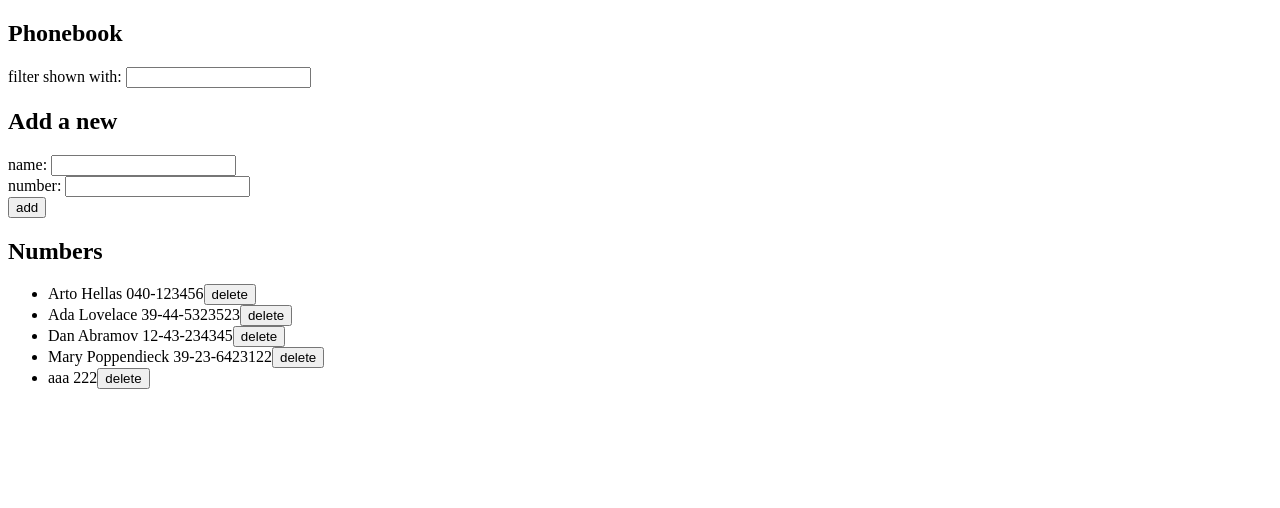
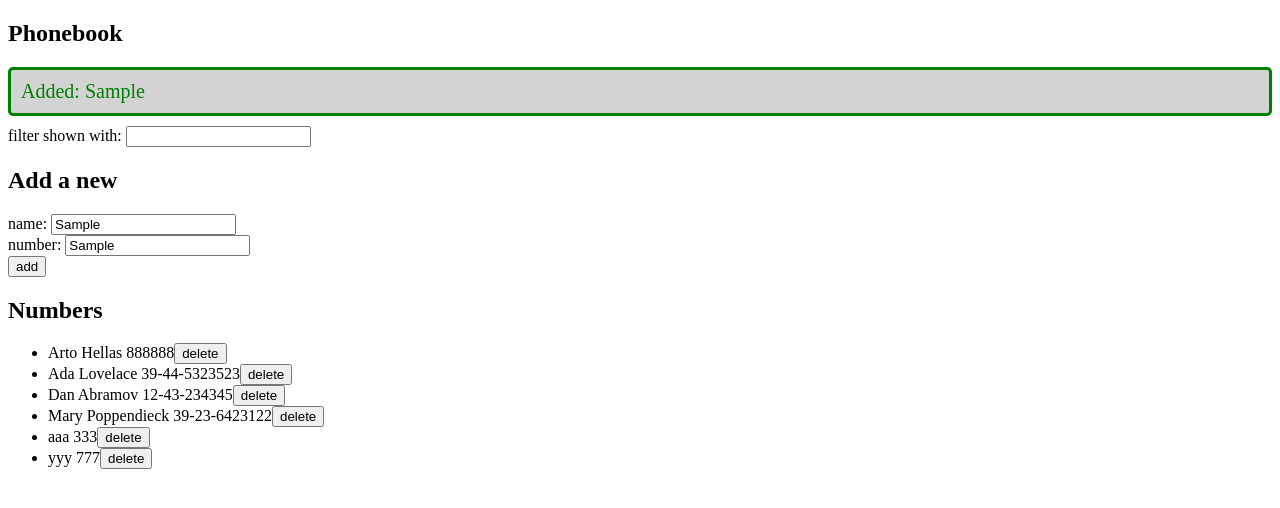
Before and after one commit to a2zlondon/fullstackopen, a React (Create React App) app in the folder part2/phonebook/: page / in a window 1280 px wide. Both pictures are taken after typing "Sample", "Sample" into the empty fields and a click on the button "add". Shown: the top 508 px of the page. Built offline with nearby package versions, Linux system fonts and the light colour scheme; no server answers; data requests are answered from the project's data file.

Commit message:
Exerise 2.16 Add error and success notification

```diff
--- a/part2/phonebook/db.json
+++ b/part2/phonebook/db.json
@@ -2,7 +2,7 @@
   "persons": [
     {
       "name": "Arto Hellas",
-      "number": "040-123456",
+      "number": "888888",
       "id": 1
     },
     {
@@ -22,7 +22,12 @@
     },
     {
       "name": "aaa",
-      "number": "222",
+      "number": "333",
+      "id": 5
+    },
+    {
+      "name": "yyy",
+      "number": "777",
       "id": 6
     }
   ]
--- a/part2/phonebook/src/App.js
+++ b/part2/phonebook/src/App.js
@@ -4,6 +4,7 @@ import Filter from './components/Filter'
 import PersonForm from './components/PersonForm'
 import Persons from './components/Persons'
 import personService from './services/persons'
+import Notification from './components/Notification'
 
 const App = () => {
 
@@ -11,6 +12,7 @@ const App = () => {
   const [newName, setNewName] = useState('')
   const [newNumber, setNewNumber] = useState('')
   const [newFilter, setNewFilter] = useState('')
+  const [message, setMessage] = useState({severity: '', info: ''})
 
   useEffect(() => {
     personService
@@ -28,7 +30,6 @@ const App = () => {
     event.preventDefault()
     const p = persons.find(ifNameExists)
     if (p) {
-      console.log(`So I can see it ${p.id}`)
       if (window.confirm(`${newName} is already added to phonebook, replace the old number with the new one?`)) {
         const nameObject = {
           name: newName,
@@ -41,10 +42,19 @@ const App = () => {
             personService
               .getAll()
               .then(initialPersons => {
-              setPersons(initialPersons)})
-        )
+                setPersons(initialPersons)
                 setNewName('')
                 setNewNumber('')
+              })
+          )
+          setMessage({
+            severity: 'success',
+            info: `Updated: ${newName}`
+          })
+          setTimeout(() => {
+            setMessage({severity: '', info: ''})
+          }, 3000)
+
       }
     } else {
       const nameObject = {
@@ -57,10 +67,16 @@ const App = () => {
         .then(returnedPerson => {
           setPersons(persons.concat(returnedPerson))
           setNewName('')
+          setNewNumber('')
         })
 
-      setNewName('')
-      setNewNumber('')
+      setMessage({
+        severity: 'success',
+        info: `Added: ${newName}`
+      })
+      setTimeout(() => {
+        setMessage({severity: '', info: ''})
+      }, 3000)
     }
   }
 
@@ -90,8 +106,13 @@ const App = () => {
           setPersons(persons.filter((p) => p.id !== id));
         })
         .catch((error) => {
-          console.log(error);
-          alert(`there was an error deleting person '${person.name}'`)
+          setMessage({
+            severity: 'error',
+            info: `${person.name} was already removed from server`
+          })
+          setTimeout(() => {
+            setMessage({severity: '', info: ''})
+          }, 3000)
         });
     }
   }
@@ -99,6 +120,7 @@ const App = () => {
   return (
     <div>
       <h2>Phonebook</h2>
+      <Notification message={message} />
       <div>
         <Filter filter={newFilter} changeHandler={handleFilterChange}  />
       </div>
--- /dev/null
+++ b/part2/phonebook/src/components/Notification.js
@@ -0,0 +1,26 @@
+const Notification = ({ message }) => {
+
+    if (message === {}) {
+        return null
+    }
+
+    switch(message.severity) {
+        case 'success':
+            return (
+                <div className='success'>
+                    {message.info}
+                </div>
+            )
+        case 'error':
+            return (
+                <div className='error'>
+                    {message.info}
+                </div>
+            )
+        default:
+            return '';
+    }
+
+}
+
+export default Notification
--- a/part2/phonebook/src/index.css
+++ b/part2/phonebook/src/index.css
@@ -1,13 +1,30 @@
-body {
-  margin: 0;
-  font-family: -apple-system, BlinkMacSystemFont, 'Segoe UI', 'Roboto', 'Oxygen',
-    'Ubuntu', 'Cantarell', 'Fira Sans', 'Droid Sans', 'Helvetica Neue',
-    sans-serif;
-  -webkit-font-smoothing: antialiased;
-  -moz-osx-font-smoothing: grayscale;
+h1 {
+  color: green;
+  font-style: italic;
 }
 
-code {
-  font-family: source-code-pro, Menlo, Monaco, Consolas, 'Courier New',
-    monospace;
+.note {
+  color: grey;
+  padding-top: 5px;
+  font-size: 15px;
 }
+
+.error {
+  color: red;
+  background: lightgrey;
+  font-size: 20px;
+  border-style: solid;
+  border-radius: 5px;
+  padding: 10px;
+  margin-bottom: 10px;
+}
+
+.success {
+  color: green;
+  background: lightgrey;
+  font-size: 20px;
+  border-style: solid;
+  border-radius: 5px;
+  padding: 10px;
+  margin-bottom: 10px;
+}
--- a/part2/phonebook/src/index.js
+++ b/part2/phonebook/src/index.js
@@ -1,6 +1,6 @@
 import React from 'react'
 import ReactDOM from 'react-dom/client'
-
 import App from './App'
+import './index.css'
 
 ReactDOM.createRoot(document.getElementById('root')).render(<App />)
```
Lines whose indentation alone changed are shown as unchanged.
